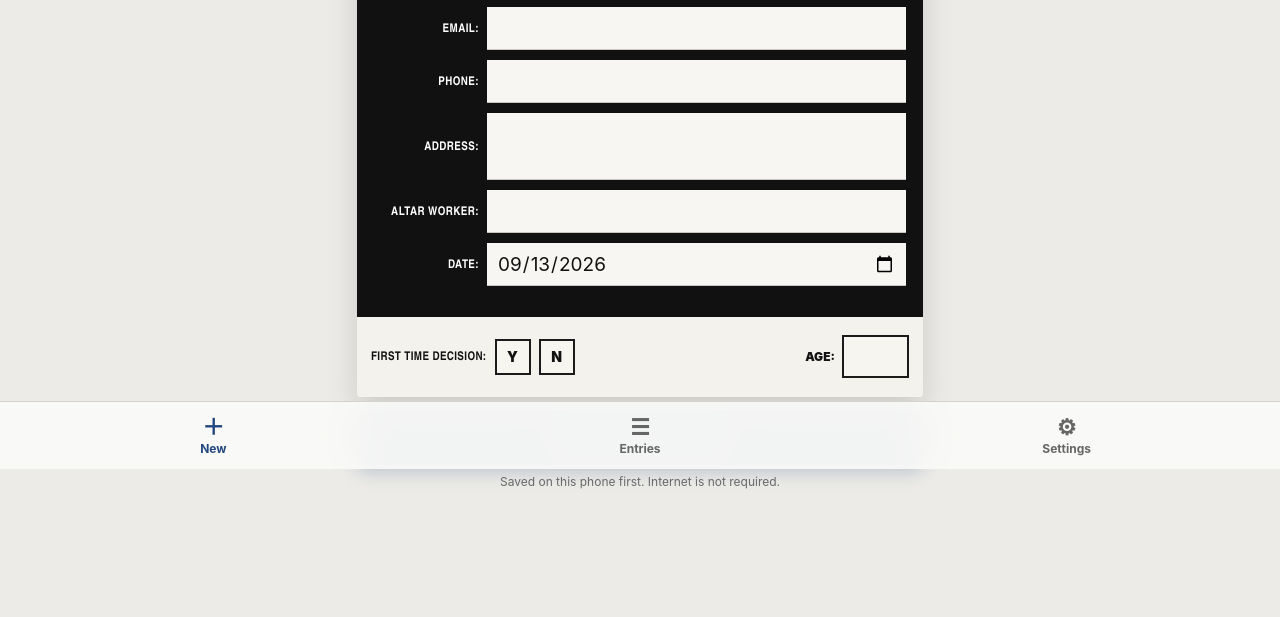
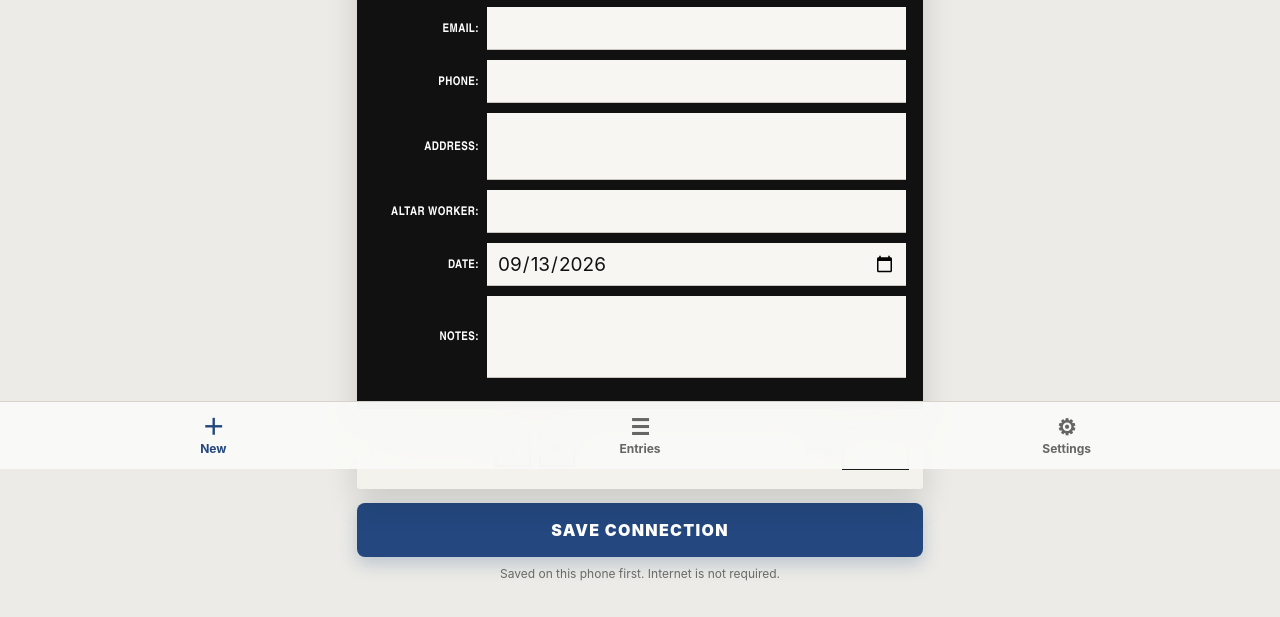
Before and after one commit to jhaago/PottersHouse-ConnectionCard, a plain HTML site: page index.html in a window 1280 px wide. Shown: the part 331-948 px from the top of the page. Before the commit the page ends 920 px from the top, so only its background shows below. Drawn offline with Linux system fonts and the light colour scheme.

Commit message:
Add notes field to connection card

```diff
--- a/index.html
+++ b/index.html
@@ -64,6 +64,11 @@
             <span>DATE:</span>
             <input id="cardDate" type="date" aria-label="Date">
           </label>
+
+          <label class="card-field card-field-address">
+            <span>NOTES:</span>
+            <textarea id="notes" rows="3" aria-label="Notes"></textarea>
+          </label>
         </div>
 
         <div class="decision-panel">
```
